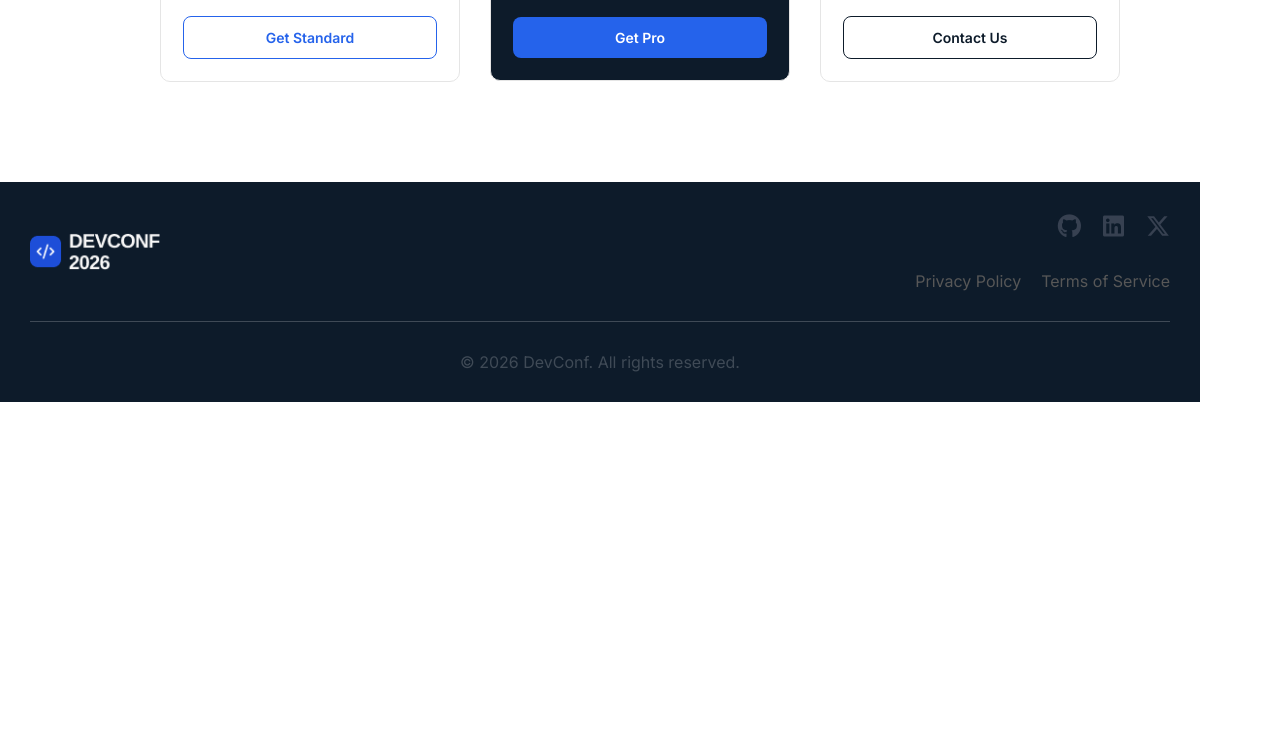
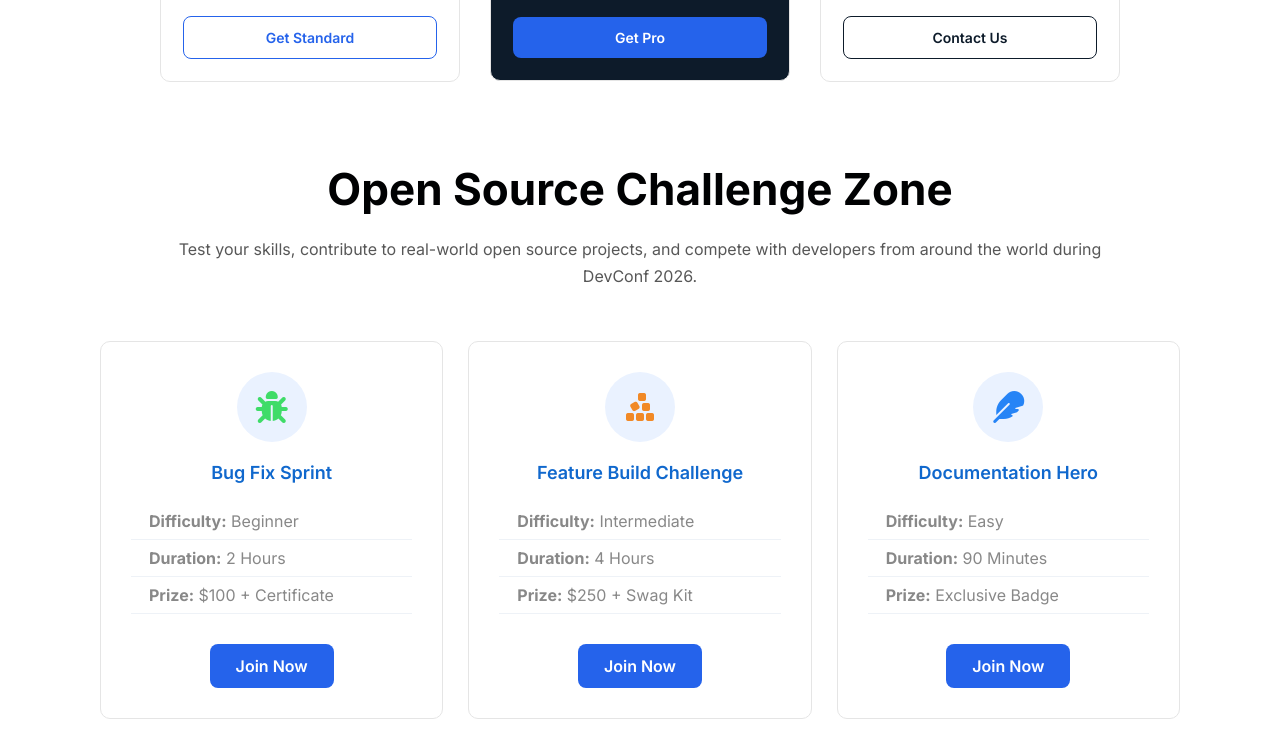
Before and after one commit to Arik-Thamid/b-14-A01-DevConf-2026, a plain HTML site: page index.html in a window 1280 px wide. Shown: the part 2331-3080 px from the top of the page. Before the commit the page ends 2733 px from the top, so only its background shows below. Drawn offline with Linux system fonts and the light colour scheme.

Commit message:
AI Challenge Section done

```diff
--- a/index.html
+++ b/index.html
@@ -181,6 +181,69 @@
         </section>
         <!--Ticket Section End-->
 
+        <!--AI Challenge Section Start -->
+        <section class="challenge-zone">
+            <div class="container">
+
+                <div class="section-header">
+                    <h2>Open Source Challenge Zone</h2>
+                    <p>
+                        Test your skills, contribute to real-world open source projects,
+                        and compete with developers from around the world during DevConf
+                        2026.
+                    </p>
+                </div>
+
+                <div class="challenge-grid">
+
+                    <div class="challenge-card">
+                        <div class="icon"><i class="fa-solid fa-bug" style="color: #3fdc68;"></i></div>
+
+                        <h3>Bug Fix Sprint</h3>
+
+                        <ul class="details">
+                            <li><strong>Difficulty:</strong> Beginner</li>
+                            <li><strong>Duration:</strong> 2 Hours</li>
+                            <li><strong>Prize:</strong> $100 + Certificate</li>
+                        </ul>
+
+                        <a href="#" class="btn">Join Now</a>
+                    </div>
+
+                    <div class="challenge-card">
+                        <div class="icon"><i class="fa-solid fa-cubes-stacked" style="color: rgb(241, 137, 38);"></i></div>
+
+                        <h3>Feature Build Challenge</h3>
+
+                        <ul class="details">
+                            <li><strong>Difficulty:</strong> Intermediate</li>
+                            <li><strong>Duration:</strong> 4 Hours</li>
+                            <li><strong>Prize:</strong> $250 + Swag Kit</li>
+                        </ul>
+
+                        <a href="#" class="btn">Join Now</a>
+                    </div>
+
+                    <div class="challenge-card">
+                        <div class="icon"><i class="fa-solid fa-feather" style="color: rgb(38, 132, 246);"></i></div>
+
+                        <h3>Documentation Hero</h3>
+
+                        <ul class="details">
+                            <li><strong>Difficulty:</strong> Easy</li>
+                            <li><strong>Duration:</strong> 90 Minutes</li>
+                            <li><strong>Prize:</strong> Exclusive Badge</li>
+                        </ul>
+
+                        <a href="#" class="btn">Join Now</a>
+                    </div>
+
+                </div>
+
+            </div>
+        </section>
+        <!--AI Challenge Section End -->
+
         <!--Footer Section Start-->
        <footer class="footer">
 
@@ -223,5 +286,7 @@
        </footer>
         <!--Footer Section End-->
     </main>
+
+    <!--End Html-->
 </body>
 </html>
--- a/style.css
+++ b/style.css
@@ -168,7 +168,7 @@ img{
     font-size: 16px;
     color: #575757;
     margin: 10px;
-    padding-bottom: 26px
+    padding-bottom: 26px;
 }
 .ticket-container{
     display: flex;
@@ -298,6 +298,99 @@ img{
 }
 
 
+/* AI Challenge Section Style */
+
+.challenge-zone{
+    padding:80px 100px;
+}
+
+.container{
+    max-width:1200px;
+    margin:auto;
+}
+
+.section-header{
+    text-align:center;
+    margin-bottom:50px;
+}
+
+.section-header h2{
+    font-family: inter;
+    font-weight: bold;
+    font-size: 44px;
+    color: #000102;
+}
+
+.section-header p{
+    font-family: inter;
+    font-weight: 400;
+    font-size: 16px;
+    color: #575757;
+    margin: 20px 70px;
+    line-height:1.7;
+}
+.challenge-grid{
+    display:grid;
+    grid-template-columns:repeat(auto-fit,minmax(280px,1fr));
+    gap:25px;
+}
+.challenge-card{
+    background-color: #FFFFFF;
+    border: 1px solid #e5e5e5;
+    border-radius: 10px;
+    padding: 30px;
+    text-align:center;
+}
+.icon{
+    width:70px;
+    height:70px;
+    margin:0 auto 20px;
+    border-radius:50%;
+    background:#eaf2ff;
+    display:flex;
+    align-items:center;
+    justify-content:center;
+    font-size:2rem;
+}
+
+.challenge-card h3{
+    margin-bottom:20px;
+    font-size: 18px;
+    font-family: inter;
+    font-weight: 600;
+    color: #1068cd;
+}
+
+.details{
+    list-style:none;
+    text-align:left;
+    margin-bottom:30px;
+}
+
+.details li{
+    padding:8px 18px;
+    border-bottom:1px solid #eef2f7;
+    font-size: 16px;
+    font-family: inter;
+    font-weight: 400;
+    color: #888888;
+}
+
+.btn{
+    display:inline-block;
+    text-decoration:none;
+    background:#2563eb;
+    color:#fff;
+    padding:12px 26px;
+    border-radius:8px;
+    font-weight:600;
+    transition:0.4s;
+}
+
+.btn:hover{
+    background:#1c47be;
+}
+
 
 /* Footer style */
 .footer{
@@ -358,3 +451,5 @@ img{
     font-weight: 400;
     color: #ffffff35;
 }
+
+/* End  Style */
```
